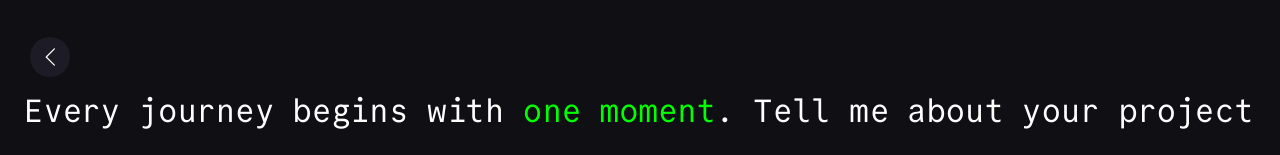
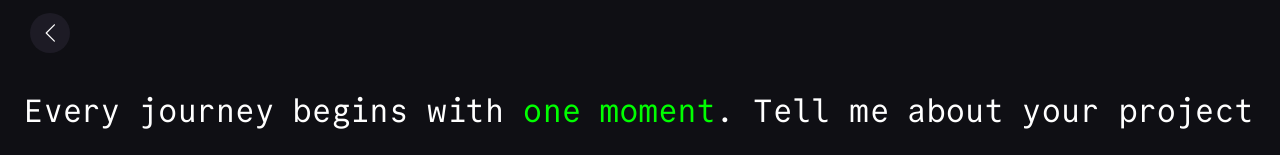
Before and after one commit to espador/souko-app, a React (Create React App) app: page /create-project in a window 1280 px wide. Shown: the top 155 px of the page. Built offline with nearby package versions, Linux system fonts and the light colour scheme.

Commit message:
Fix: Resolve ESLint warnings in TimeTrackerPage.jsx

```diff
--- a/src/styles/components/Header.css
+++ b/src/styles/components/Header.css
@@ -6,9 +6,9 @@
   height: 64px;
   width: 100%;
   z-index: 10;
-  background-color: transparent;
+  background-color: var(--background-color);
   position: sticky;
-  top: 24px;
+  top: 0px;
 }
 
 .header-left-section {
```
